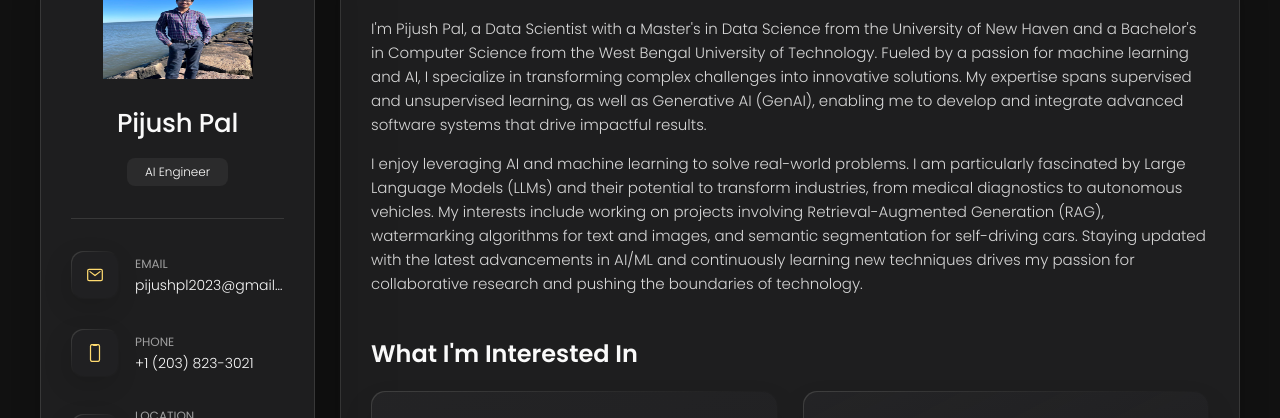
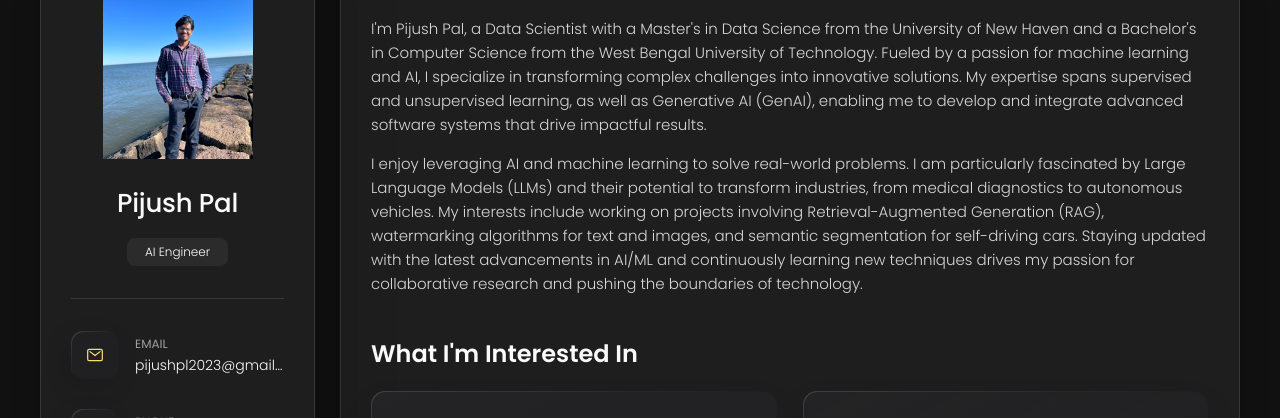
Before and after one commit to pijush2022/pijush_portfolio, a plain HTML site: page index.html in a window 1280 px wide. Shown: the part 162-580 px from the top of the page. Drawn offline with nearby package versions, Linux system fonts and the light colour scheme.

Commit message:
Update index.html

```diff
--- a/index.html
+++ b/index.html
@@ -42,7 +42,7 @@
       <div class="sidebar-info">
 
         <figure class="avatar-box">
-          <img src="images/imgg.jpg" alt="Pijush pal" height="120" width="100">
+          <img src="images/imgg.jpg" alt="Pijush pal" width="100">
         </figure>
 
         <div class="info-content">
@@ -640,7 +640,8 @@
                <p><b><h4>1. Solar Eclipse Research Team Member</h4></b></p>
                <br>
 
-               ** Collaborated with NASA at UNH on atmospheric research, developing altitude-controlled weather balloons.<br>
+               ** Collaborated with NASA at UNH on atmospheric research, developing altitude-controlled weather balloons.
+                <br><br>
                <p><b><h4>2. Work as a TA (Teaching Assisstant) For Machine Learning Course Work</h4></b></p><br>
 
                ** As a Teaching Assistant for a Machine Learning course, I assist in lectures, tutorials, and labs, while also holding office hours to provide additional support and answer student questions.
```
